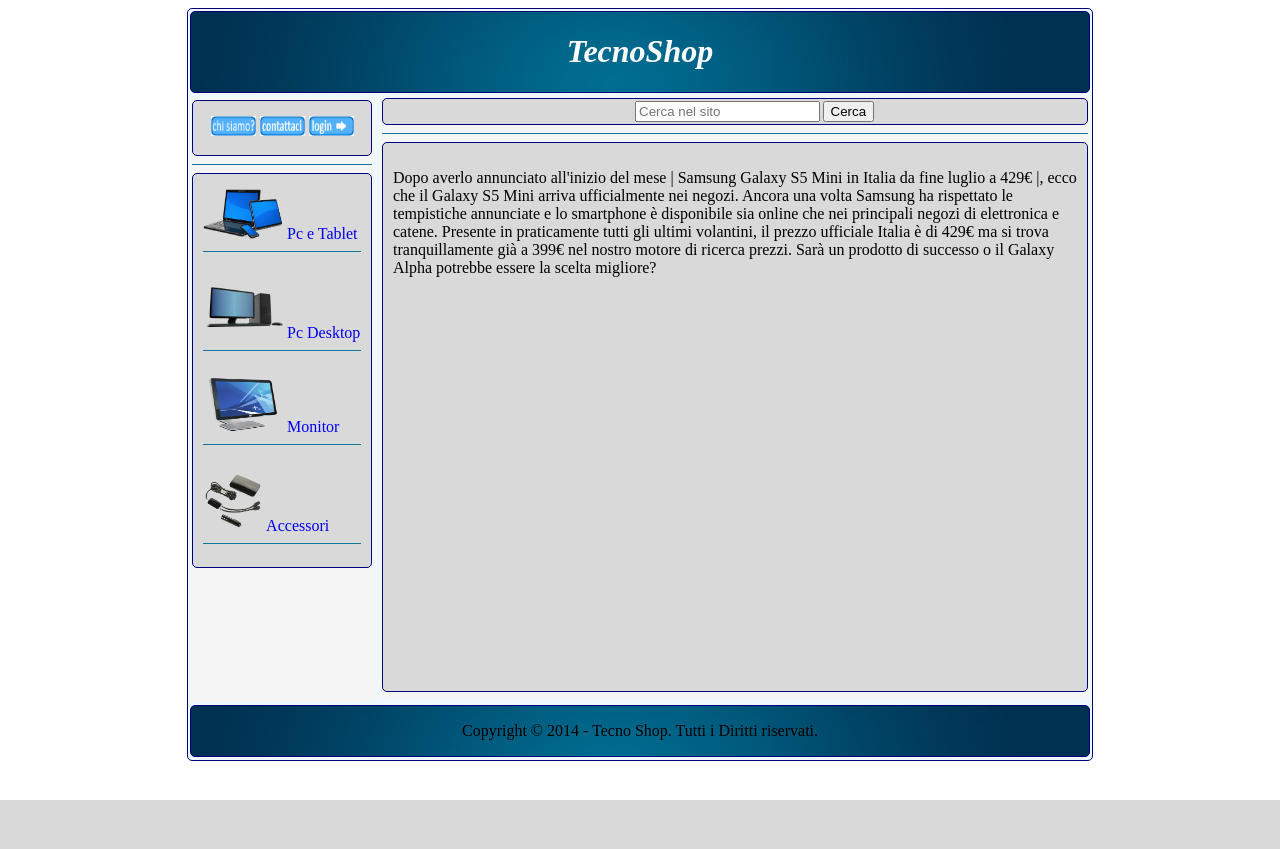
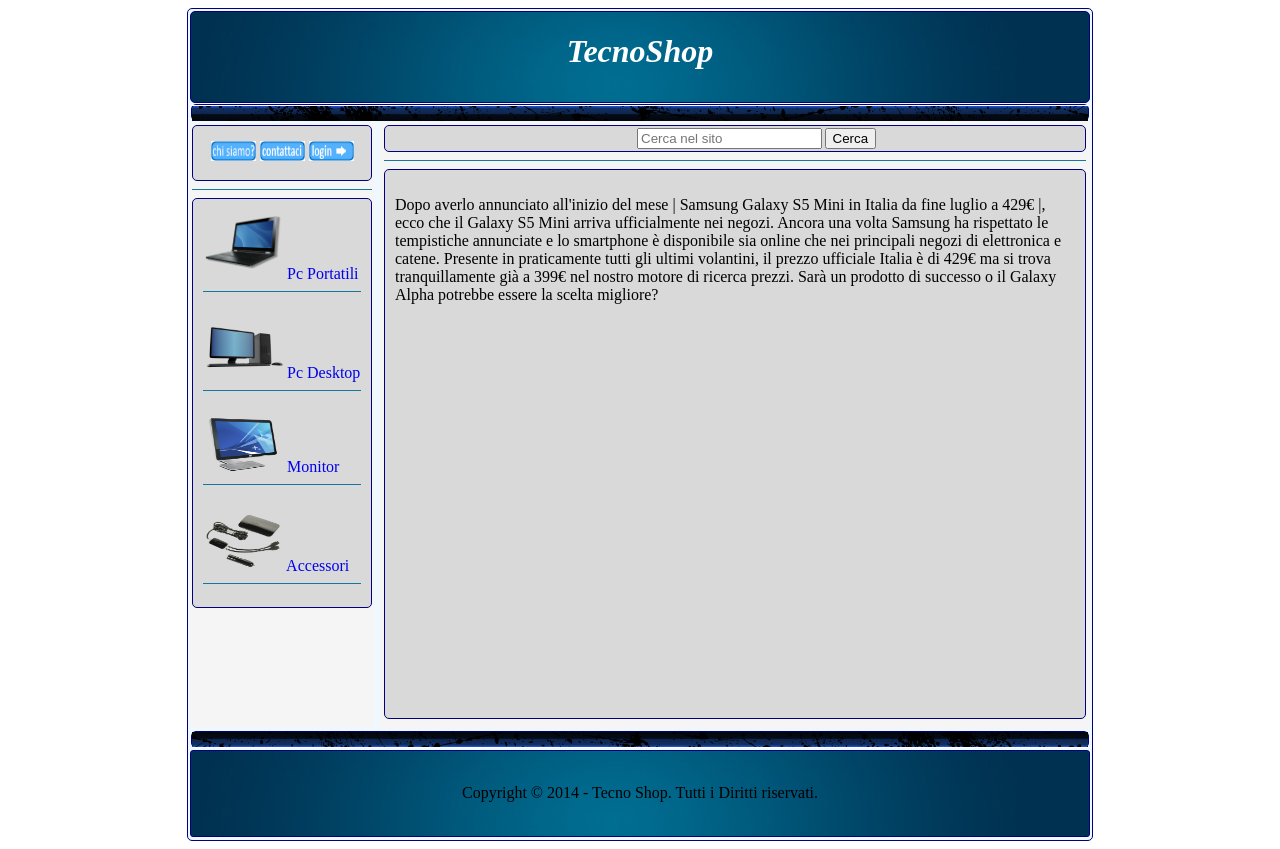
Before and after one commit to Maverik27/Progetto-AMM, a PHP site: page /progettoHTML/appoggio/public_html/index.html in a window 1280 px wide. Before the commit the page ends 800 px from the top, so only its background shows below. Run offline with PHP 8.4, Linux system fonts and the light colour scheme.

Commit message:
altre modifiche grafiche e strutturali (quasi definitivo)

```diff
--- a/albertoCollu/progettoHTML/appoggio/public_html/Style.css
+++ b/albertoCollu/progettoHTML/appoggio/public_html/Style.css
@@ -9,7 +9,7 @@
 
     margin: auto auto auto auto;
     width: 900px;
-    height: 747px;
+    height: 827px;
 
     padding: 2px;
 
@@ -35,9 +35,19 @@
     border: 1px navy solid;
     background-image: url('img/header.jpg');
     background-repeat: no-repeat;
-    height: 40px;
-    }
+    height: 50px;
+}
 
+.bar{
+
+    top: 12px;
+    width: 896px;
+    alignment-adjust: central;
+    height: 15px;
+    position: relative;
+    border: 1px navy solid;
+    border-radius: 5px;
+}
 
 #sidebar{
 
@@ -49,35 +59,46 @@
     width:  180px;
     //border: 1px navy solid;
     //border-radius: 5px;
+    top: 15px;
     background-color: whitesmoke;
 }
 
 #content{
-    padding: 2px;
+    padding: 4px;
     margin-top: 5px;
     position: relative;
     height: 600px;
     //border: 1px navy solid;
     //border-radius: 5px;
     margin-left: 190px;
-    bottom: 611px;
+    bottom: 596px;
     background-color: whitesmoke;
 }
 
 
 #footer{
 
-    //background-color: whitesmoke;
     position: relative;
     background-image: url('img/header.jpg');
     background-repeat: no-repeat;
-    height: 50px;
-    bottom: 606px;
+    height: 85px;
+    bottom: 575px;
+    border: 1px navy solid;
+    border-radius: 3px;
+    alignment-adjust: central;
+    text-align: center;
+}
+
+.barF{
+
+    width: 896px;
+    alignment-adjust: central;
+    height: 15px;
+    position: relative;
+    bottom: 20px;
     border: 1px navy solid;
     border-radius: 5px;
-    text-align:center;
 }
-
 .content{
     padding: 10px;
     border-radius: 5px;
@@ -109,6 +130,7 @@
 }
 
 .barra{
+
     padding-left: 250px;
     background-color: #d9d9d9;
     border-radius: 5px;
--- a/albertoCollu/progettoHTML/appoggio/public_html/index.html
+++ b/albertoCollu/progettoHTML/appoggio/public_html/index.html
@@ -11,6 +11,7 @@
             <!HEADER>
             <div class ="header">
                 <div class="title"><h1>TecnoShop</h1></div>
+                <div class="bar"> <img src="img/bar.png"/> </div>
             </div> <!--Fine div header-->
 
             <!SIDEBAR LEFT>
@@ -23,7 +24,7 @@
                 </div>
                 <hr align=”center” size=”3″ color="#17769C" >
                 <div class="imgSideBar">
-                    <a style="text-decoration: none;" href="#"> <img src="img/pcTablet.png" width="80" height="50"/> Pc e Tablet</a>
+                    <a style="text-decoration: none;" href="#"> <img src="img/pcPortatili.png" width="80" height="65"/> Pc Portatili</a>
                     <hr align=”center” size=”3″ color="#17769C" >
                     <br/>
                     <a style="text-decoration: none;" href="#"> <img src="img/Desktop.png" width="80" height="60"/> Pc Desktop </a>
@@ -32,7 +33,7 @@
                     <a style="text-decoration: none;" href="#"> <img src="img/Monitor.png" width="80" height="55"/> Monitor </a>
                     <hr align=”center” size=”3″ color="#17769C" >
                     <br/>
-                    <a style="text-decoration: none;" href="#" > <img src="img/Accessori.png" width="60" height="60"/> Accessori </a>
+                    <a style="text-decoration: none;" href="#" > <img src="img/Accessori.png" width="80" height="60"/> Accessori </a>
                     <hr align=”center” size=”3″ color="#17769C" >
                 </div>
             </div><!--Fine div sidebar  <div style="clear:both; width: Opx; height:0px;"></div> -->
@@ -65,6 +66,7 @@
 
             <!FOOTER>
             <div id="footer">
+                <div class="barF"> <img src="img/barF.png"/> </div>
                 <p>Copyright &copy; 2014 - Tecno Shop. Tutti i Diritti riservati.</p>
             </div><!--Fine div footer-->
 
```
Also changed, not shown: albertoCollu/progettoHTML/appoggio/public_html/img/bar.png (added), albertoCollu/progettoHTML/appoggio/public_html/img/barF.png (added), albertoCollu/progettoHTML/appoggio/public_html/img/pcPortatili.png (added), albertoCollu/progettoHTML/appoggio/public_html/img/pcTablet.png (deleted).
